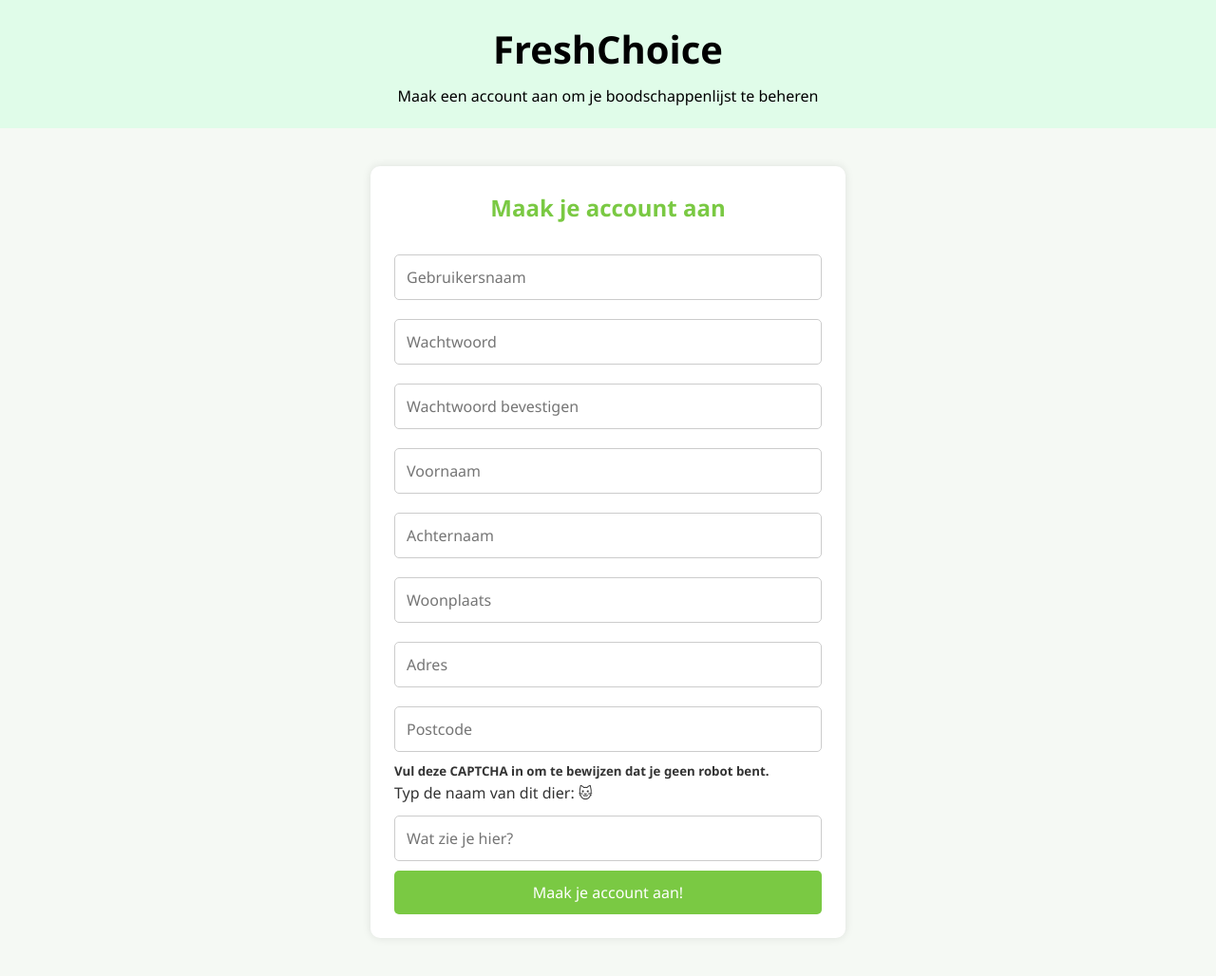
After one commit to Catanana-2/Project-3, a PHP site: page /FreshChoice/register2.html in a window 1280 px wide. The commit adds this page. Shown: the whole page at 95% size. Run offline with PHP 8.4, Linux system fonts and the light colour scheme.

Commit message:
Hashen + XSS + CAPTCHA

```diff
--- a/FreshChoice/login.php
+++ b/FreshChoice/login.php
@@ -1,5 +1,11 @@
 <?php
 
+if ($_SERVER['REQUEST_METHOD'] === 'POST') {
+    $username = htmlspecialchars($_POST['username']);
+    $password = $_POST['password'];
+}
 
 
+header("Location: index.html");
+
 ?>
--- /dev/null
+++ b/FreshChoice/register2.html
@@ -0,0 +1,73 @@
+<!DOCTYPE html>
+<html lang="nl">
+<head>
+<meta charset="UTF-8">
+<meta name="viewport" content="width=device-width, initial-scale=1.0">
+<title>Create an Account - FreshChoice</title>
+<link rel="stylesheet" href="static/style.css?v=2">
+</head>
+<body>
+<header>
+    <div class="register-color">
+    <h1>FreshChoice</h1>
+    <p>Maak een account aan om je boodschappenlijst te beheren</p>
+    </div>
+</header>
+
+<main>
+    <form id="RegisterForm" method="POST" action="register.php">
+        <h2>Maak je account aan</h2>
+
+        <input type="text" name="username" placeholder="Gebruikersnaam" required>
+        <input type="password" name="password" placeholder="Wachtwoord" required>
+        <input type="password" name="confirmPassword" placeholder="Wachtwoord bevestigen" required>
+
+        <input type="text" name="first_name" placeholder="Voornaam" required>
+        <input type="text" name="last_name" placeholder="Achternaam" required>
+        <input type="text" name="city" placeholder="Woonplaats" required>
+        <input type="text" name="adress" placeholder="Adres" required>
+        <input type="text" name="zip_code" placeholder="Postcode" required>
+
+        <h5>Vul deze CAPTCHA in om te bewijzen dat je geen robot bent.</h5>
+        <label for="captcha">Typ de naam van dit dier: 🐱</label>
+        <input type="text" name="captcha" placeholder="Wat zie je hier?" required>
+
+        <button type="submit" name="submit">Maak je account aan!</button>
+    </form>
+</main>
+
+<script>
+
+const form = document.getElementById('RegisterForm');
+
+form.addEventListener('submit', function(event) {
+    const password = form.password.value;
+    const confirm = form.confirmPassword.value;
+    const captcha = form.captcha.value.toLowerCase().trim();
+
+    if (password !== confirm) {
+        alert("De wachtwoorden komen niet overeen!!");
+        event.preventDefault();
+        return;
+    }
+
+    if (captcha !== 'kat') {
+    alert("De naam van het dier is fout!! Probeer het opnieuw");
+    event.preventDefault();
+    return;
+    }
+});
+
+
+
+
+const urlParams = new URLSearchParams(window.location.search);
+const error = urlParams.get('error');
+
+if (error) {
+    alert(decodeURIComponent(error));
+}
+
+</script>
+</body>
+</html>
--- a/FreshChoice/static/style.css
+++ b/FreshChoice/static/style.css
@@ -0,0 +1,180 @@
+/* --------------------------------- */
+/* ALGEMENE STIJLEN */
+/* --------------------------------- */
+* {
+    box-sizing: border-box;
+    margin: 0;
+    padding: 0;
+    font-family: 'Segoe UI', Tahoma, Geneva, Verdana, sans-serif;
+}
+
+body {
+    background-color: #F5F9F4; /* rustige groene achtergrond */
+    color: #333;
+    line-height: 1.6;
+}
+
+header {
+    background-color: #e0fce9; /* frisse groene header */
+    color: white;
+    padding: 20px 0;
+    text-align: center;
+}
+
+header h1 {
+    font-size: 2.5rem;
+    color: black;
+}
+
+header p {
+    margin-top: 5px;
+    font-size: 1rem;
+    color: black;
+}
+
+/* --------------------------------- */
+/* HOOFD CONTENT / MAIN */
+/* --------------------------------- */
+main {
+    padding: 40px 20px;
+    display: flex;
+    justify-content: center;
+    align-items: flex-start;
+    min-height: calc(100vh - 120px); /* header + footer */
+}
+
+/* --------------------------------- */
+/* FORMULIEREN */
+/* --------------------------------- */
+form {
+    max-width: 500px;
+    width: 100%;
+    background-color: #fff;
+    padding: 25px;
+    border-radius: 10px;
+    box-shadow: 0 0 10px rgba(0,0,0,0.1);
+}
+
+form h2 {
+    margin-bottom: 20px;
+    color: #7AC943;
+    text-align: center;
+}
+
+form input, form select {
+    width: 100%;
+    padding: 12px;
+    margin: 10px 0;
+    border: 1px solid #ccc;
+    border-radius: 5px;
+    font-size: 1rem;
+}
+
+form button {
+    width: 100%;
+    padding: 12px;
+    background-color: #7AC943;
+    color: white;
+    border: none;
+    border-radius: 5px;
+    font-size: 1rem;
+    cursor: pointer;
+    transition: 0.3s;
+}
+
+form button:hover {
+    background-color: #6FB23E;
+}
+
+form p {
+    font-size: 0.9rem;
+    color: #666;
+}
+
+/* --------------------------------- */
+/* PRODUCTEN / DASHBOARD STIJL */
+/* --------------------------------- */
+.products-container, .dashboard-container {
+    display: grid;
+    grid-template-columns: repeat(auto-fit, minmax(220px, 1fr));
+    gap: 20px;
+    width: 100%;
+    max-width: 1200px;
+    margin: auto;
+}
+
+.product-card, .dashboard-card {
+    background-color: #fff;
+    border-radius: 10px;
+    padding: 15px;
+    box-shadow: 0 0 8px rgba(0,0,0,0.1);
+    transition: transform 0.2s;
+}
+
+.product-card:hover, .dashboard-card:hover {
+    transform: scale(1.03);
+}
+
+.product-card img {
+    max-width: 100%;
+    border-radius: 8px;
+    margin-bottom: 10px;
+}
+
+.product-card h3, .dashboard-card h3 {
+    color: #333;
+    margin-bottom: 10px;
+}
+
+.product-card p, .dashboard-card p {
+    font-size: 0.9rem;
+    color: #555;
+}
+
+/* --------------------------------- */
+/* FOOTER */
+/* --------------------------------- */
+footer {
+    background-color: #7AC943;
+    color: white;
+    text-align: center;
+    padding: 20px 0;
+    margin-top: 40px;
+}
+
+footer p {
+    font-size: 0.9rem;
+}
+
+/* --------------------------------- */
+/* ALERTS / SUCCESS MESSAGE */
+/* --------------------------------- */
+.alert-success {
+    background-color: #D4EDDA;
+    color: #155724;
+    padding: 12px;
+    border-radius: 5px;
+    margin-bottom: 15px;
+    text-align: center;
+}
+
+/* --------------------------------- */
+/* RESPONSIVE DESIGN */
+/* --------------------------------- */
+@media (max-width: 768px) {
+    main {
+        padding: 20px;
+    }
+
+    form {
+        padding: 20px;
+    }
+
+    header h1 {
+        font-size: 2rem;
+    }
+}
+
+.register-color{
+    color: #e6fdee;
+}
```
Also changed, not shown: FreshChoice/index.html (added, +242 -0 lines), FreshChoice/inlog.html (+19 -12 lines), FreshChoice/register.php (+34 -32 lines).
